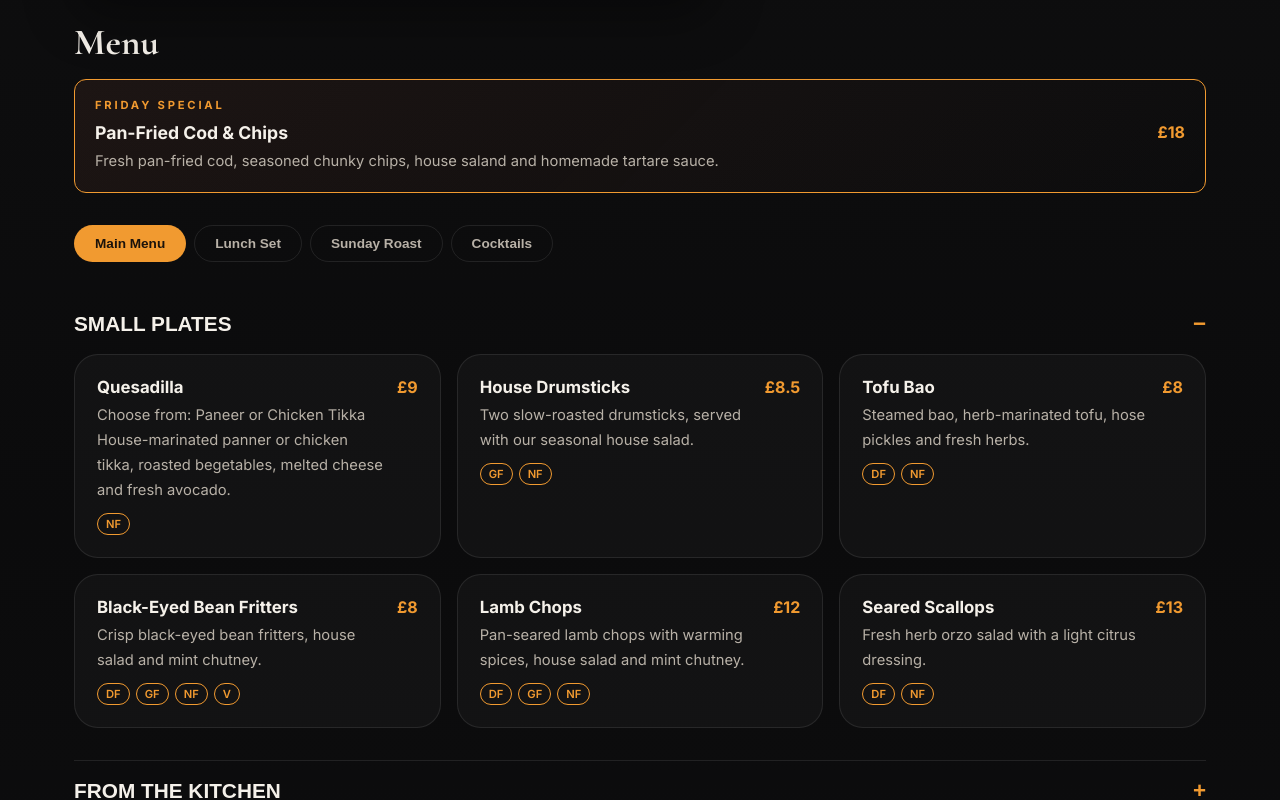
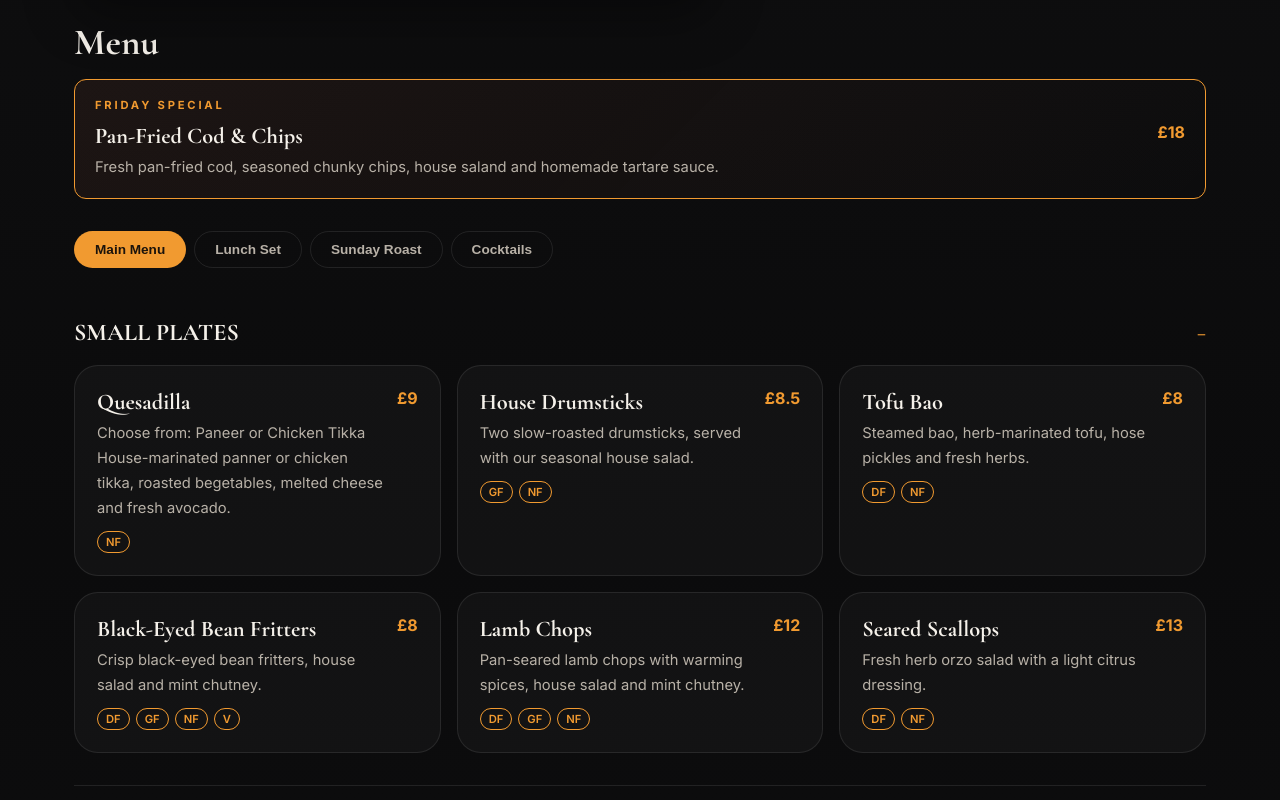
Before and after one commit to Sergeyvna/khao-restaurant, a React (Vite) app: page / in a window 1280 px wide. Shown: the part 685-1485 px from the top of the page. Built offline with nearby package versions, Linux system fonts and the light colour scheme.

Commit message:
modify font

```diff
--- a/src/components/MenuSection.jsx
+++ b/src/components/MenuSection.jsx
@@ -1,18 +1,5 @@
 import { useState } from 'react'
 
-/*
-  ============================================================
-  PLACEHOLDER DATA — replace names / descriptions / prices /
-  kcal / allergens with your real menu. Counts match what you
-  described:
-    Starters        x6
-    From the Kitchen: Stone Baked Pizza x2 + 5 other items
-    Biryani         x2
-    Sides           x6
-    Desserts        x3
-    Friday Special  x1 (shown as a banner, not in the accordion)
-  ============================================================
-*/
 
 const fridaySpecial = {
   name: 'Pan-Fried Cod & Chips',
@@ -368,12 +355,15 @@ const categories = [
       ],
   },
 ]
+
+
+
 function MenuItem({ item }) {
   return (
     <div className="item">
       <div style={{ display: 'flex', justifyContent: 'space-between', alignItems: 'flex-start', gap: '12px' }}>
         <div style={{ flex: 1 }}>
-          <h3 style={{ margin: '0 0 6px', fontSize: '1.05rem' }}>{item.name}</h3>
+          <h3 style={{ margin: '0 0 6px', fontSize: '1.4rem', fontFamily: "'Cormorant Garamond', serif" }}>{item.name}</h3>
           <p style={{ margin: 0, color: 'var(--muted)', lineHeight: 1.7, fontSize: '0.92rem' }}>{item.description}</p>
         </div>
         <div style={{ textAlign: 'right', flexShrink: 0 }}>
@@ -431,7 +421,7 @@ function FridaySpecialBanner({ item }) {
       </div>
       <div style={{ display: 'flex', justifyContent: 'space-between', alignItems: 'flex-start', gap: '12px' }}>
         <div style={{ flex: 1 }}>
-          <h3 style={{ margin: '0 0 6px', fontSize: '1.1rem' }}>{item.name}</h3>
+          <h3 style={{ margin: '0 0 6px', fontSize: '1.4rem', fontFamily: "'Cormorant Garamond', serif" }}>{item.name}</h3>
           <p style={{ margin: 0, color: 'var(--muted)', lineHeight: 1.7, fontSize: '0.92rem' }}>{item.description}</p>
         </div>
         <div style={{ textAlign: 'right', flexShrink: 0 }}>
@@ -470,7 +460,7 @@ function LunchSetContent({ category }) {
             }}
           >
             <div>
-              <h3 style={{ margin: '0 0 4px', fontSize: '1.02rem' }}>{item.name}</h3>
+              <h3 style={{ margin: '0 0 4px', fontSize: '1.4rem', fontFamily: "'Cormorant Garamond', serif" }}>{item.name}</h3>
               <p style={{ margin: 0, color: 'var(--muted)', lineHeight: 1.6, fontSize: '0.9rem' }}>{item.description}</p>
             </div>
             <div style={{ color: 'var(--accent)', fontWeight: 700, fontSize: '1rem', flexShrink: 0 }}>{item.price}</div>
@@ -513,7 +503,7 @@ function SundayRoastContent({ category }) {
             }}
           >
             <div>
-              <h3 style={{ margin: '0 0 4px', fontSize: '1.02rem' }}>{item.name}</h3>
+              <h3 style={{ margin: '0 0 4px', fontSize: '1.4rem', fontFamily: "'Cormorant Garamond', serif" }}>{item.name}</h3>
               <p style={{ margin: 0, color: 'var(--muted)', lineHeight: 1.6, fontSize: '0.9rem' }}>{item.description}</p>
             </div>
             <div style={{ color: 'var(--accent)', fontWeight: 700, fontSize: '1rem', flexShrink: 0 }}>{item.price}</div>
@@ -561,8 +551,9 @@ function CategoryContent({ category }) {
                     cursor: 'pointer',
                     padding: '18px 0',
                     color: 'inherit',
-                    fontSize: '1.3rem',
+                    fontSize: '1.5rem',
                     fontWeight: 700,
+                    fontFamily: "'Cormorant Garamond', serif",
                     textAlign: 'left',
                   }}
                 >
```
